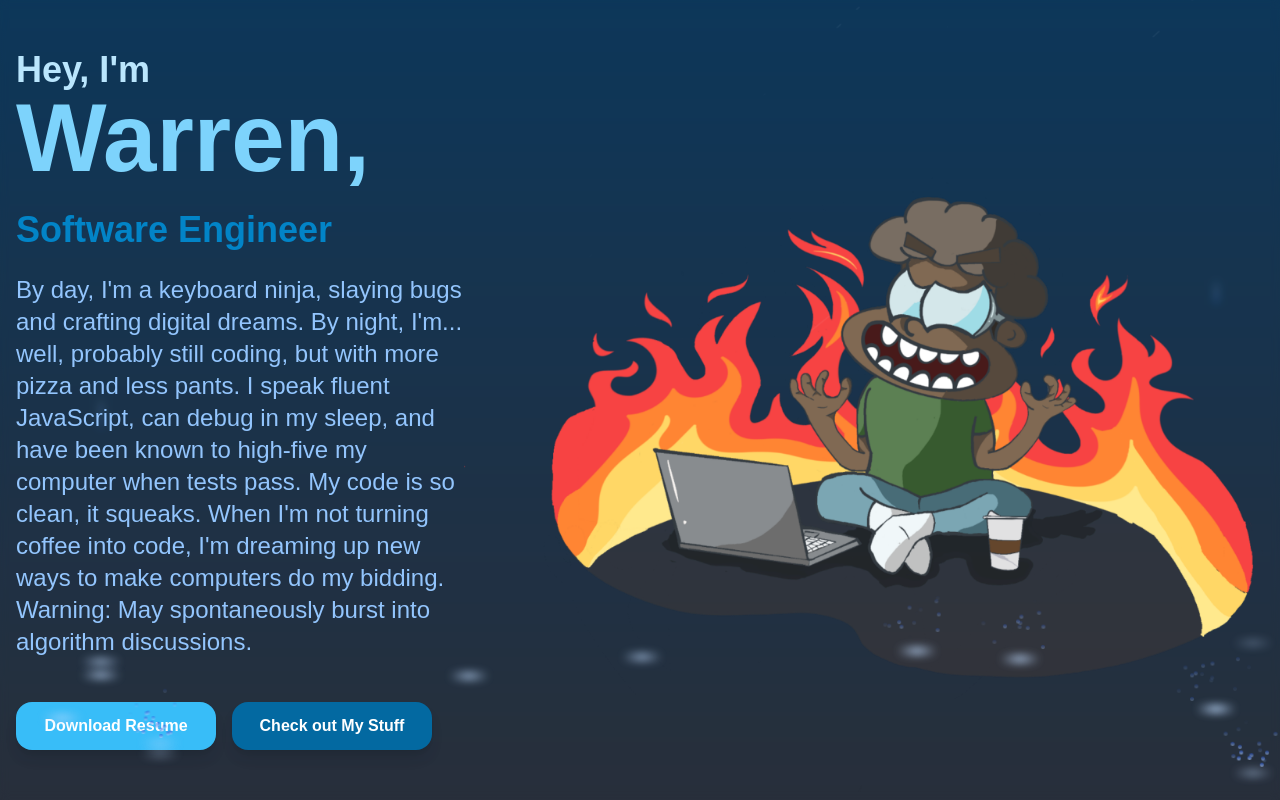
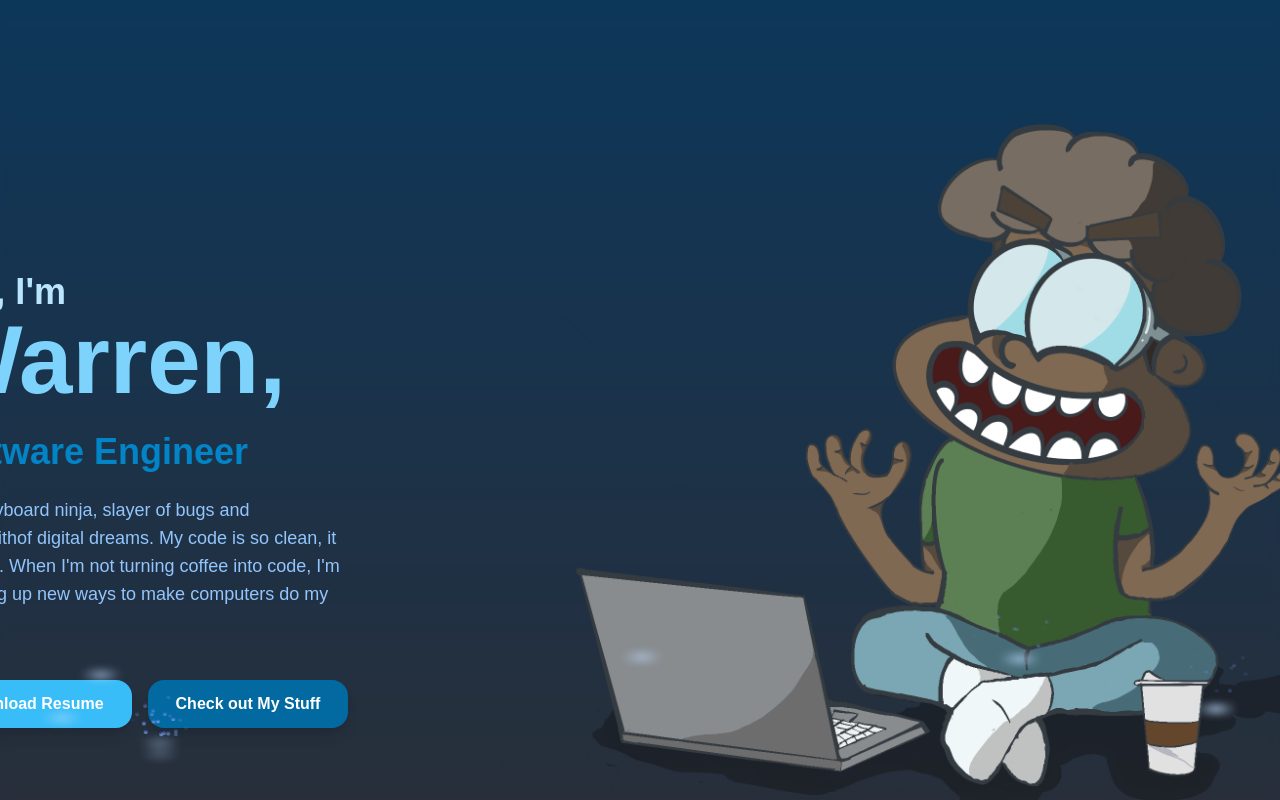
Before and after one commit to warrenphilly/Current_Portfolio, a Next.js app: page / in a window 1280 px wide. Built offline with nearby package versions, Linux system fonts and the light colour scheme.

Commit message:
figure out the modal

```diff
--- a/app/page.tsx
+++ b/app/page.tsx
@@ -65,7 +65,7 @@ export function Lightning() {
       path += ` L ${x} ${y}`;
     }
     return path;
-  }, [width, height]);
+  }, [isFlashing]);
 
   const lightningPaths = useMemo(() => {
     return Array.from({ length: 3 }, () => generateLightningPath());
--- a/components/Hero.tsx
+++ b/components/Hero.tsx
@@ -11,9 +11,9 @@ const Hero = () => {
   }, []);
 
   const handleScrollToBento = () => {
-    const bentoSection = document.getElementById('bento-section');
+    const bentoSection = document.getElementById("bento-section");
     if (bentoSection) {
-      bentoSection.scrollIntoView({ behavior: 'smooth' });
+      bentoSection.scrollIntoView({ behavior: "smooth" });
     }
   };
 
@@ -26,14 +26,18 @@ const Hero = () => {
             <div className="flex flex-col items-center md:items-start">
               <h2
                 className={`text-2xl md:text-4xl font-semibold text-lightBlue-200 transform transition-all duration-500 ${
-                  mounted ? "translate-y-0 opacity-100" : "translate-y-4 opacity-0"
+                  mounted
+                    ? "translate-y-0 opacity-100"
+                    : "translate-y-4 opacity-0"
                 }`}
               >
                 Hey, I&apos;m
               </h2>
               <h1
                 className={`text-4xl sm:text-6xl md:text-8xl text-lightBlue-300 font-bold transform transition-all duration-500 delay-100 ${
-                  mounted ? "translate-y-0 opacity-100" : "translate-y-4 opacity-0"
+                  mounted
+                    ? "translate-y-0 opacity-100"
+                    : "translate-y-4 opacity-0"
                 }`}
               >
                 Warren,
@@ -42,24 +46,31 @@ const Hero = () => {
 
             <h3
               className={`text-xl md:text-4xl text-lightBlue-600 font-semibold transform transition-all duration-500 delay-100 ${
-                mounted ? "translate-y-0 opacity-100" : "translate-y-4 opacity-0"
+                mounted
+                  ? "translate-y-0 opacity-100"
+                  : "translate-y-4 opacity-0"
               }`}
             >
               Software Engineer
             </h3>
 
             <p
-  className={`text-lg md:text-2xl text-blue-300 max-w-md mx-auto md:mx-0 transform transition-all duration-500 delay-200 ${
-    mounted ? "translate-y-0 opacity-100" : "translate-y-4 opacity-0"
-  } shadow-glow-sm`}
->
-  By day, I'm a keyboard ninja, slaying bugs and crafting digital dreams. By night, I'm... well, probably still coding, but with more pizza and less pants. I speak fluent JavaScript, can debug in my sleep, and have been known to high-five my computer when tests pass. My code is so clean, it squeaks. When I'm not turning coffee into code, I'm dreaming up new ways to make computers do my bidding. Warning: May spontaneously burst into algorithm discussions.
-</p>
+              className={`text-sm md:text-lg text-blue-300 max-w-md mx-auto md:mx-0 transform transition-all duration-500 delay-200 ${
+                mounted
+                  ? "translate-y-0 opacity-100"
+                  : "translate-y-4 opacity-0"
+              } shadow-glow-sm`}
+            >
+               I'm a keyboard ninja, slayer of bugs and blacksmithof digital
+              dreams. My code is so clean, it squeaks. When I'm not turning coffee
+              into code, I'm dreaming up new ways to make computers do my
+              bidding.
+            </p>
 
             {/* Avatar for mobile */}
             <div className="md:hidden w-48 h-48 mx-auto my-6">
               <Image
-                src="/assets/images/myAvatar.png"
+                src="/assets/images/pureAvatar.png"
                 alt="Warren"
                 width={200}
                 height={200}
@@ -69,15 +80,17 @@ const Hero = () => {
 
             <div
               className={`transform transition-all duration-500 delay-300 ${
-                mounted ? "translate-y-0 opacity-100" : "translate-y-4 opacity-0"
+                mounted
+                  ? "translate-y-0 opacity-100"
+                  : "translate-y-4 opacity-0"
               }`}
             >
               <div className="flex flex-col sm:flex-row gap-4 items-center justify-center md:justify-start w-full mt-5">
-                <button className="bg-lightBlue-400 w-full sm:w-[200px] text-white px-6 py-3 rounded-2xl cursor-pointer shadow-lg font-semibold hover:bg-warm-400 transition-colors duration-300">
+                <button className="bg-lightBlue-400 w-full sm:w-[200px] text-white px-6 py-3 rounded-2xl cursor-pointer shadow-lg font-semibold hover:bg-darkBlue-400 transition-colors duration-300">
                   Download Resume
                 </button>
                 <button
-                  className="w-full sm:w-[200px] text-white px-6 py-3 bg-lightBlue-700 rounded-2xl cursor-pointer shadow-lg font-semibold hover:bg-warm-400 hover:text-white transition-colors duration-300"
+                  className="w-full sm:w-[200px] text-white px-6 py-3 bg-lightBlue-700 rounded-2xl cursor-pointer shadow-lg font-semibold hover:bg-darkBlue-400 hover:text-white transition-colors duration-300"
                   onClick={handleScrollToBento}
                   aria-label="Scroll to Bento section"
                 >
@@ -89,9 +102,9 @@ const Hero = () => {
 
           {/* Avatar for larger screens */}
           <div className="hidden md:flex md:w-full justify-center md:justify-end">
-            <div className="relative w-[400px] h-[400px] lg:w-[800px] lg:h-[800px]">
+            <div className="relative w-[400px] h-[400px] lg:w-[1000px] lg:h-[1000px]">
               <Image
-                src="/assets/images/avatar3.png"
+                src="/assets/images/pureAvatar.png"
                 alt="Warren"
                 layout="fill"
                 objectFit="contain"
--- a/components/ui/background-beams-with-collision.tsx
+++ b/components/ui/background-beams-with-collision.tsx
@@ -21,7 +21,7 @@ export const BackgroundBeamsWithCollision = ({
     className: `h-${Math.floor(Math.random() * 20) + 4}`, // Random height between h-4 and h-24
   });
 
-  const beams = Array.from({ length: 30 }, generateRandomBeam);
+  const beams = Array.from({ length: 20 }, generateRandomBeam);
 
   return (
     <div
```
Also changed, not shown: public/assets/images/pureAvatar.png (added).
